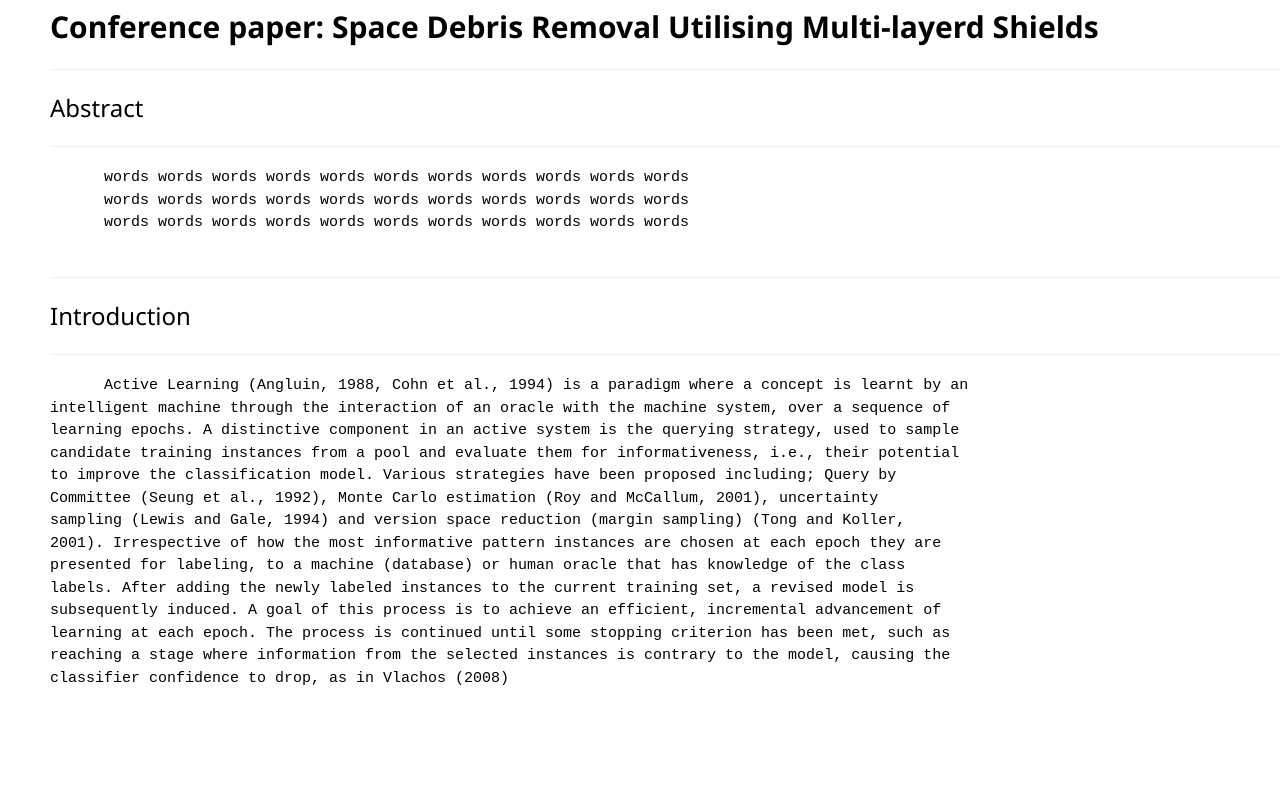
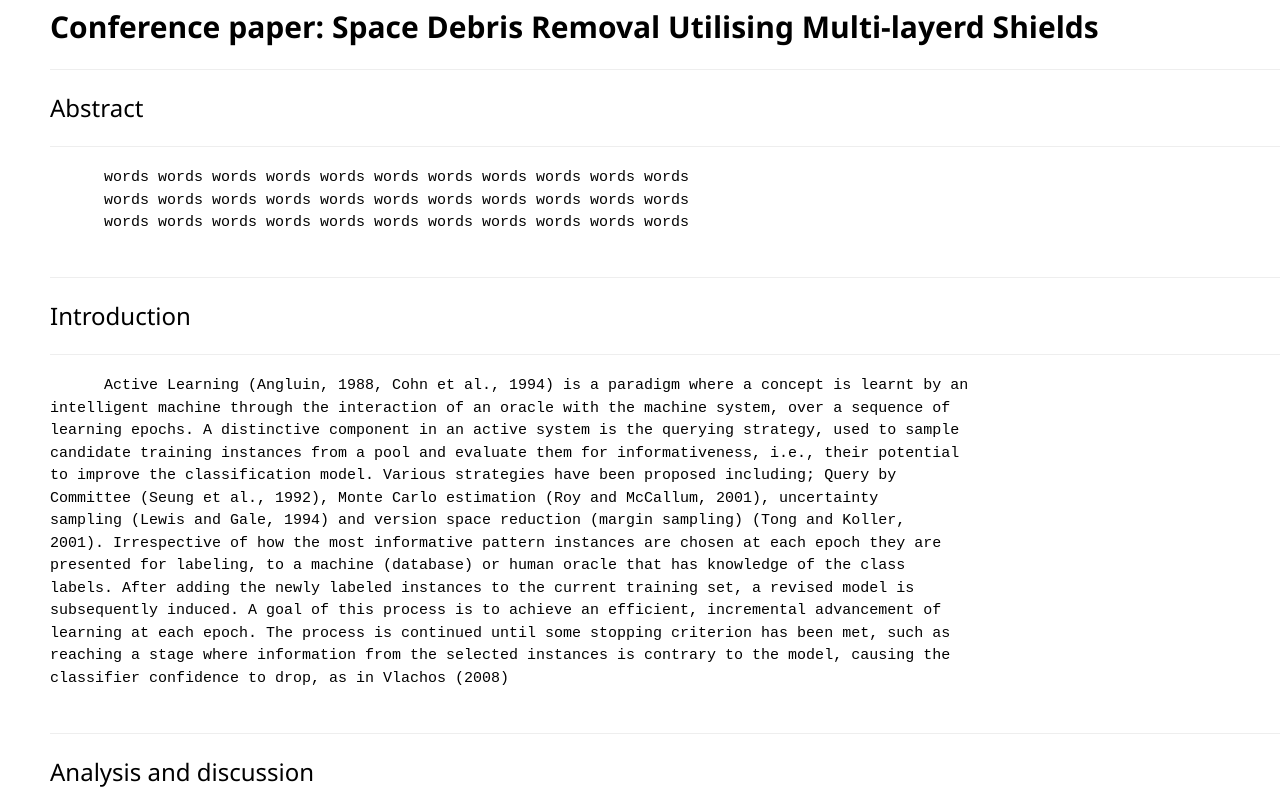
Before and after one commit to EPSFY6991126/FY6991126, a plain HTML site: page index.html in a window 1280 px wide. Shown: the part 456-1256 px from the top of the page. Before the commit the page ends 1184 px from the top, so only its background shows below. Drawn offline with nearby package versions, Linux system fonts and the light colour scheme.

Commit message:
Add section header for Analysis and discussion

```diff
--- a/index.html
+++ b/index.html
@@ -72,3 +72,5 @@ reaching a stage where information from the selected instances is contrary to th
 classifier confidence to drop, as in Vlachos (2008)
     </pre>
     </p>
+    <hr>
+    <h3 id=”Analysis and discussion”>Analysis and discussion</h>
```
